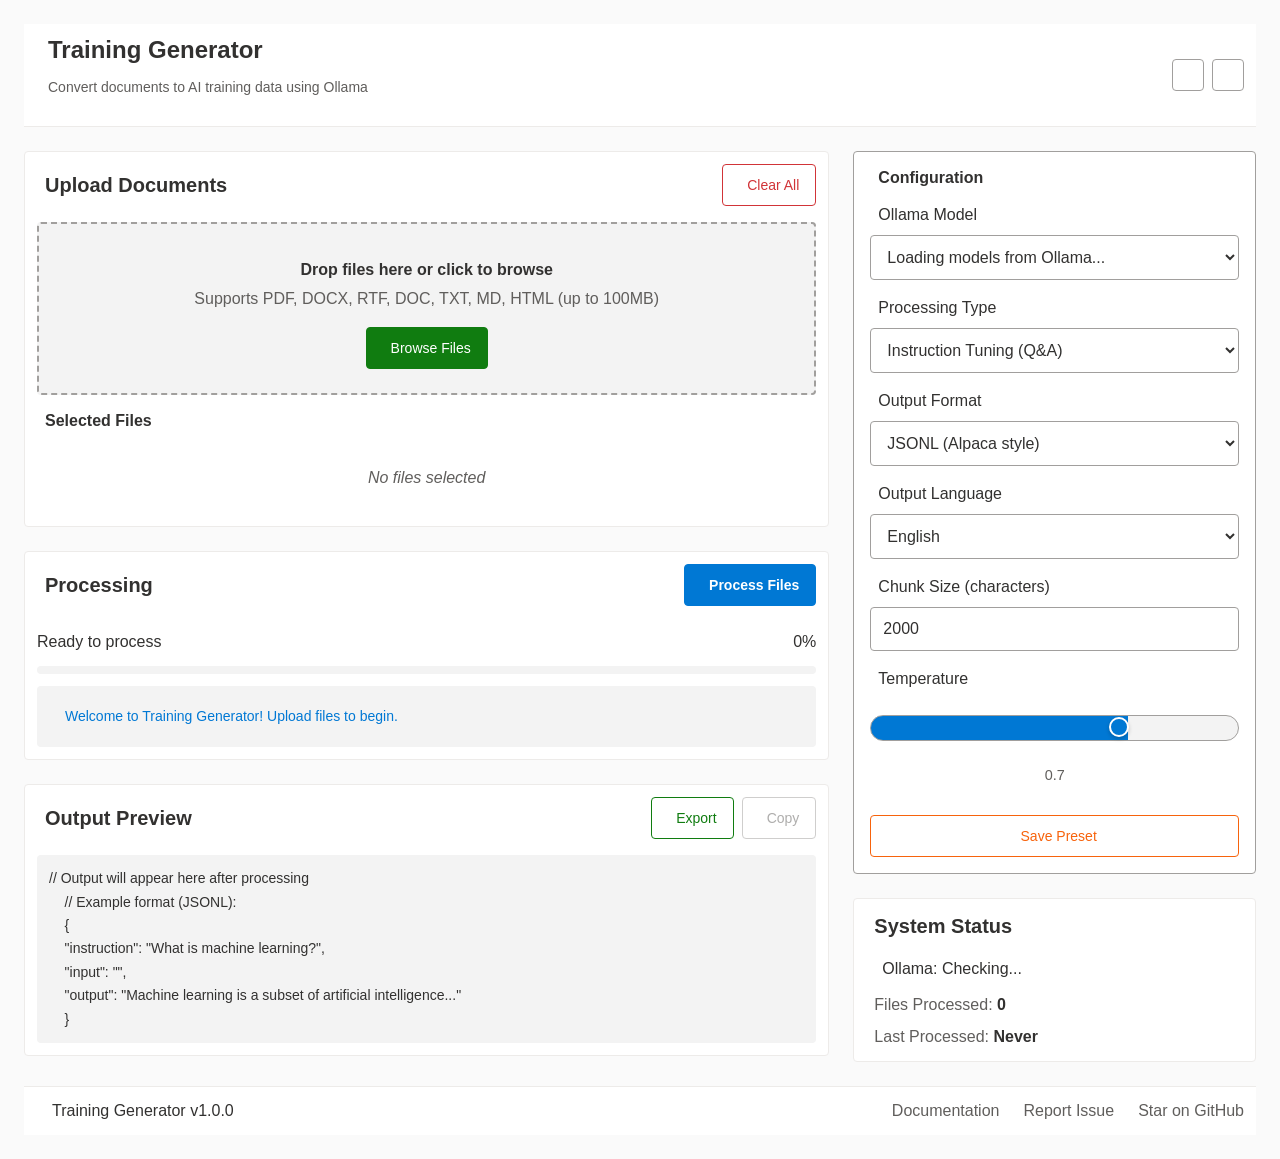
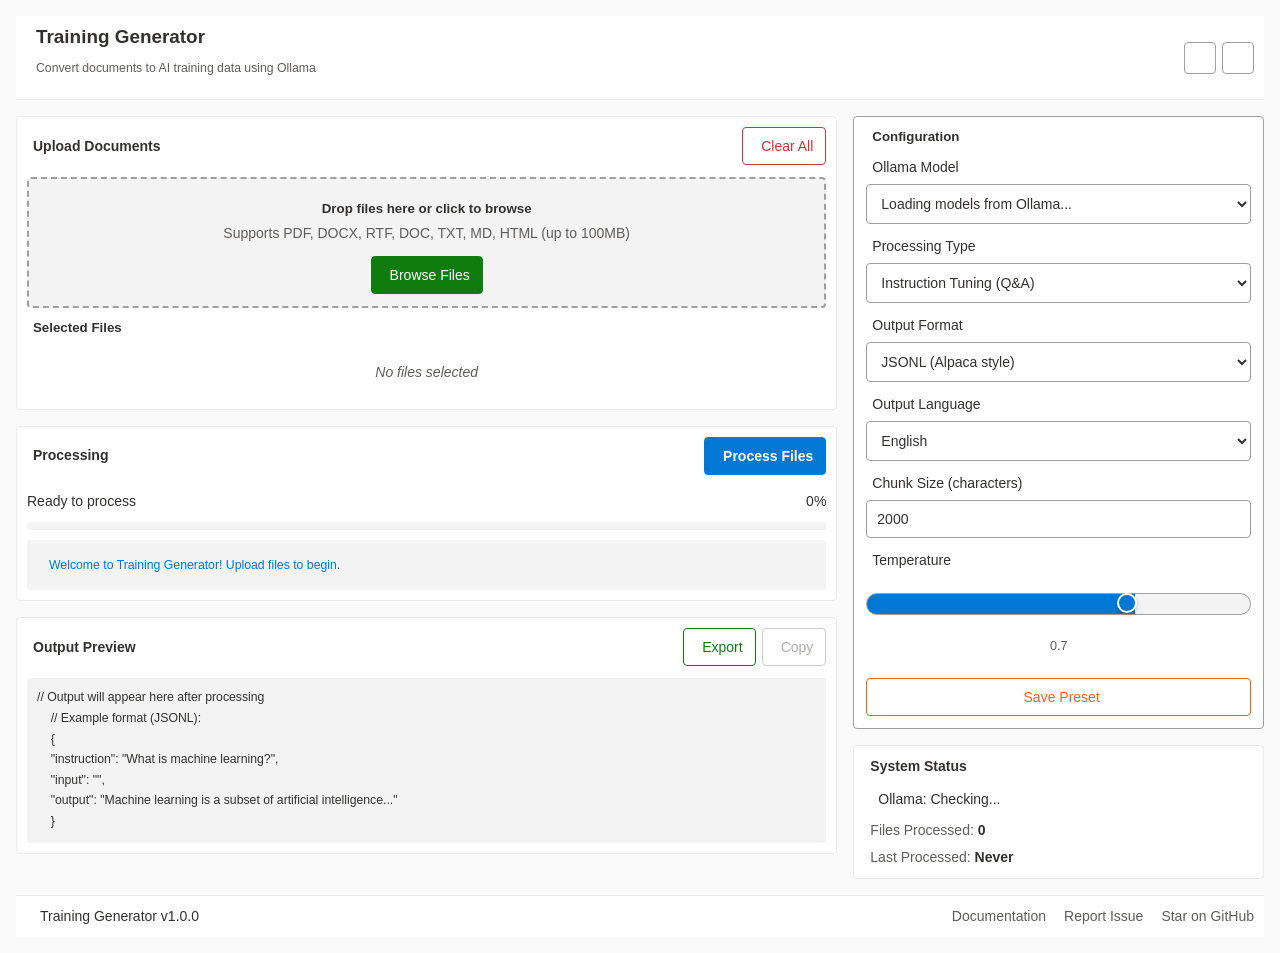

ui: tighten density for more professional look

--- a/src/styles/main.css
+++ b/src/styles/main.css
@@ -26,11 +26,11 @@
     --radius-xlarge:8px;
     --radius-full:9999px;
     --spacing-xs:4px;
-    --spacing-sm:8px;
-    --spacing-md:12px;
-    --spacing-lg:16px;
-    --spacing-xl:24px;
-    --spacing-2xl:32px;
+    --spacing-sm:6px;
+    --spacing-md:10px;
+    --spacing-lg:12px;
+    --spacing-xl:16px;
+    --spacing-2xl:24px;
     --transition-fast:100ms cubic-bezier(.4,0,.2,1);
     --transition-medium:150ms cubic-bezier(.4,0,.2,1);
     --transition-slow:250ms cubic-bezier(.4,0,.2,1);
@@ -62,7 +62,7 @@ html[data-platform="windows"] .btn{
     background:var(--primary-color) !important;
     color:white !important;
     font-weight:600 !important;
-    padding:8px 16px !important;
+    padding:6px 12px !important;
     box-shadow:none !important;
     backdrop-filter:none !important;
 }
@@ -89,7 +89,7 @@ html[data-platform="windows"] .btn-secondary:hover{
 html[data-platform="windows"] .form-control{
     border-radius:4px;
     border:1px solid var(--text-disabled);
-    padding:6px 10px;
+    padding:5px 8px;
 }
 html[data-platform="windows"] .form-control:focus{
     border-color:var(--primary-color);
@@ -310,7 +310,7 @@ html[data-platform="macos"] .config-panel{
     padding:0;
 }
 html{
-    font-size:16px;
+    font-size:14px;
     -webkit-font-smoothing:antialiased;
     -moz-osx-font-smoothing:grayscale;
 }
@@ -328,16 +328,16 @@ h1,h2,h3,h4,h5,h6{
     margin-bottom:var(--spacing-md);
 }
 h1{
-    font-size:1.5rem;
+    font-size:1.35rem;
     font-weight:600;
     letter-spacing:0;
 }
 h2{
-    font-size:1.25rem;
+    font-size:1.15rem;
     letter-spacing:0;
 }
 h3{
-    font-size:1rem;
+    font-size:.95rem;
     font-weight:600;
 }
 .subtitle{
@@ -346,7 +346,7 @@ h3{
     margin-bottom:var(--spacing-lg);
 }
 .app-container{
-    max-width:1400px;
+    max-width:1600px;
     margin:0 auto;
     padding:var(--spacing-xl);
 }
@@ -369,7 +369,7 @@ html[data-platform="windows"] .app-container{
     gap:var(--spacing-md);
 }
 .header-icon{
-    font-size:2.5rem;
+    font-size:1.75rem;
     color:var(--primary-color);
 }
 .header-actions{
@@ -413,13 +413,13 @@ html[data-platform="windows"] .app-container{
     display:flex;
     align-items:center;
     gap:var(--spacing-sm);
-    font-size:1.25rem;
+    font-size:1rem;
     font-weight:600;
 }
 .file-upload-area{
     border:2px dashed var(--text-disabled);
     border-radius:var(--radius-medium);
-    padding:var(--spacing-xl);
+    padding:var(--spacing-lg);
     text-align:center;
     transition:none;
     cursor:pointer;
@@ -886,7 +886,7 @@ html[data-platform="windows"] .app-container{
 .modal-content{
     background:var(--surface-color);
     border-radius:var(--radius-xlarge);
-    padding:var(--spacing-xl);
+    padding:var(--spacing-lg);
     max-width:500px;
     width:90%;
     max-height:80vh;
